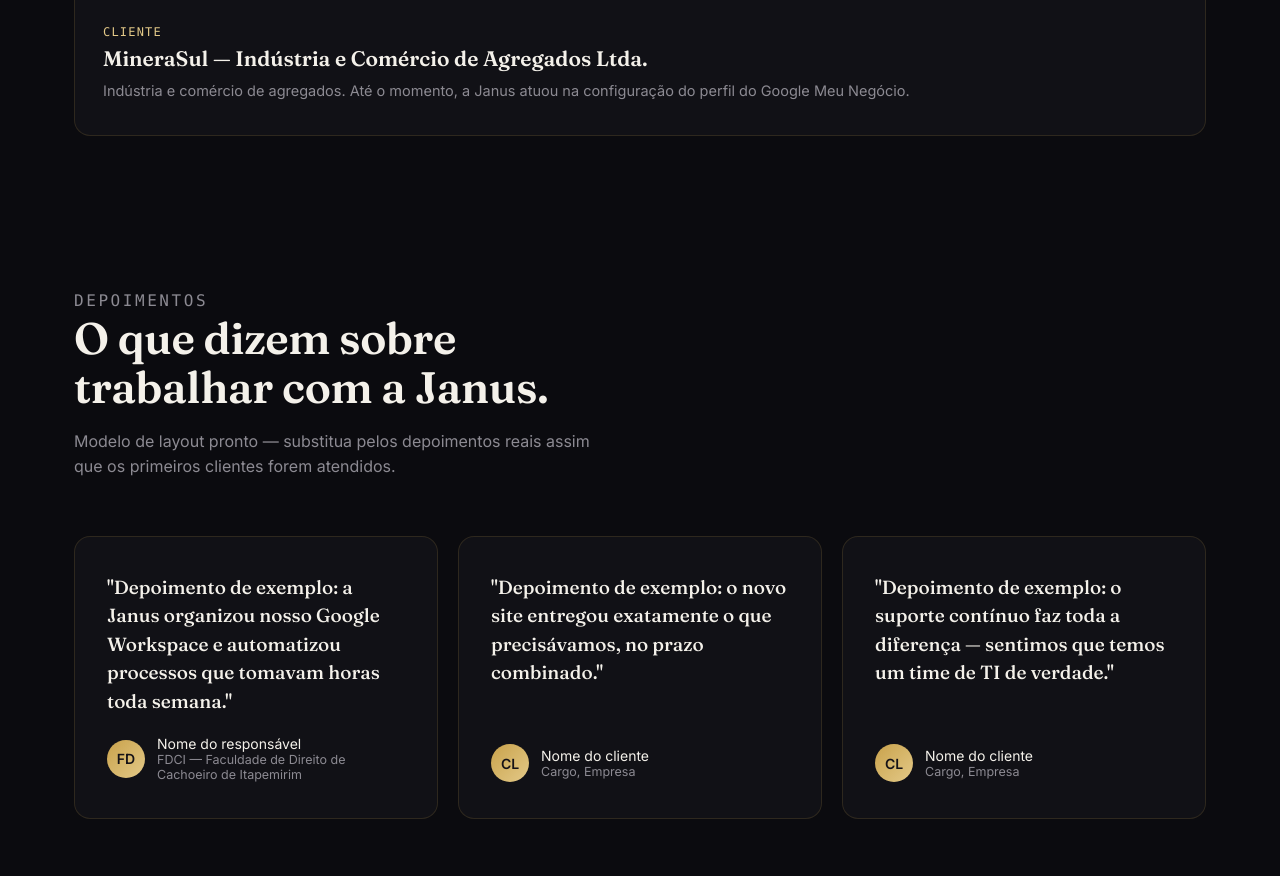
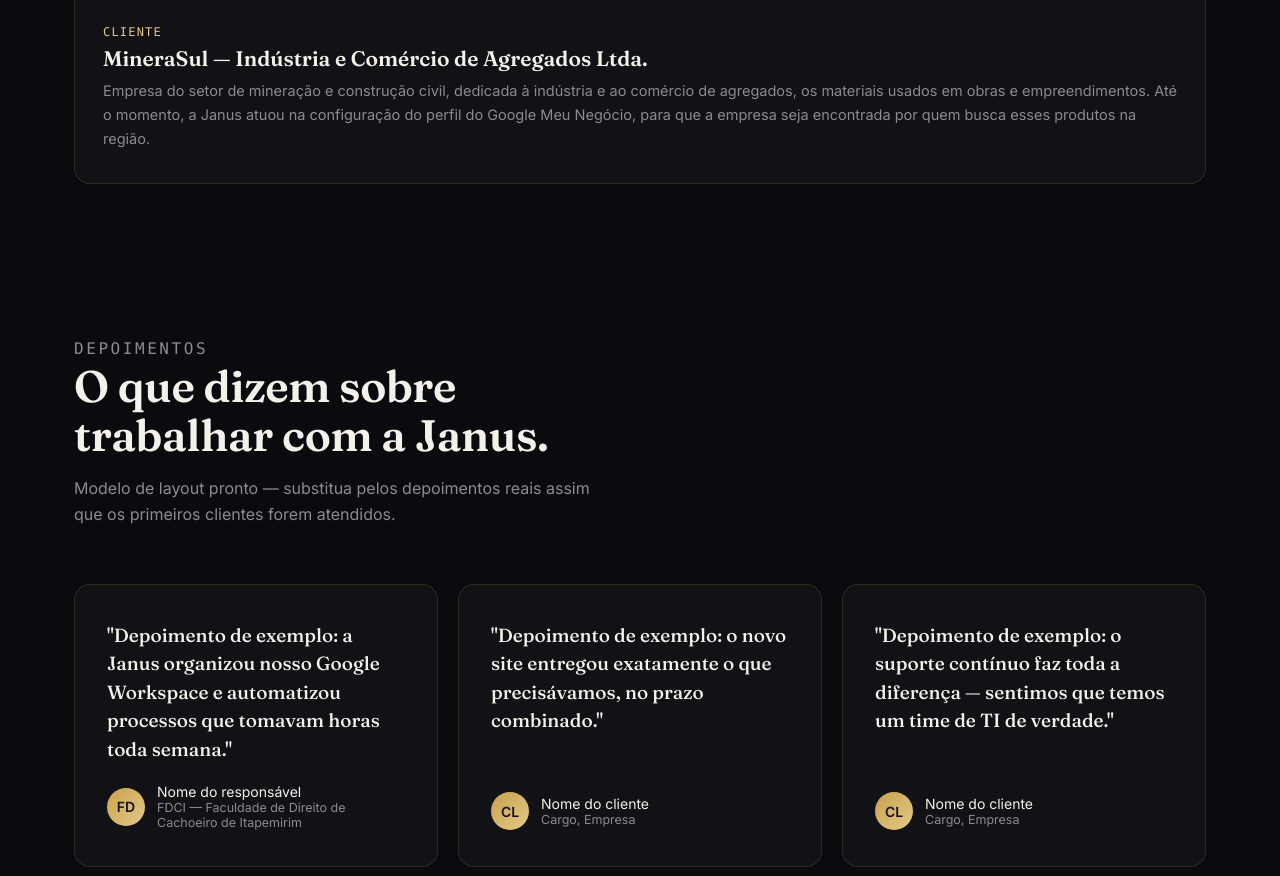
Before and after one commit to willscastro/JANOS-LTDA, a plain HTML site: page clientes.html in a window 1280 px wide. Shown: the part 1590-2466 px from the top of the page. Drawn offline with Linux system fonts and the light colour scheme.

Commit message:
Amplia descrição da MineraSul
Co-Authored-By: Claude Sonnet 5.5 <noreply@anthropic.com>

```diff
--- a/clientes.html
+++ b/clientes.html
@@ -121,7 +121,7 @@
         <div>
           <span class="num" style="margin-bottom:6px">CLIENTE</span>
           <h3 style="margin-bottom:8px">MineraSul — Indústria e Comércio de Agregados Ltda.</h3>
-          <p>Indústria e comércio de agregados. Até o momento, a Janus atuou na configuração do perfil do Google Meu Negócio.</p>
+          <p>Empresa do setor de mineração e construção civil, dedicada à indústria e ao comércio de agregados, os materiais usados em obras e empreendimentos. Até o momento, a Janus atuou na configuração do perfil do Google Meu Negócio, para que a empresa seja encontrada por quem busca esses produtos na região.</p>
         </div>
       </div>
     </div>
```
